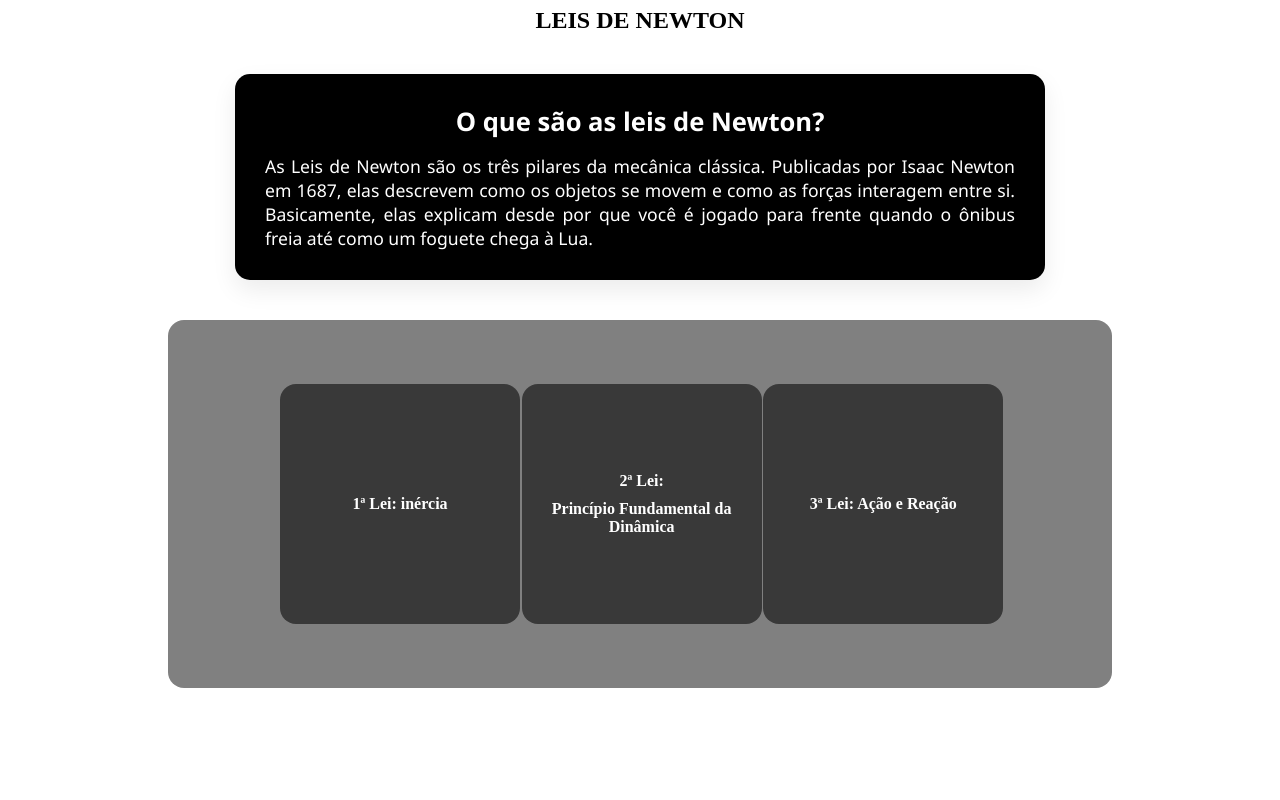
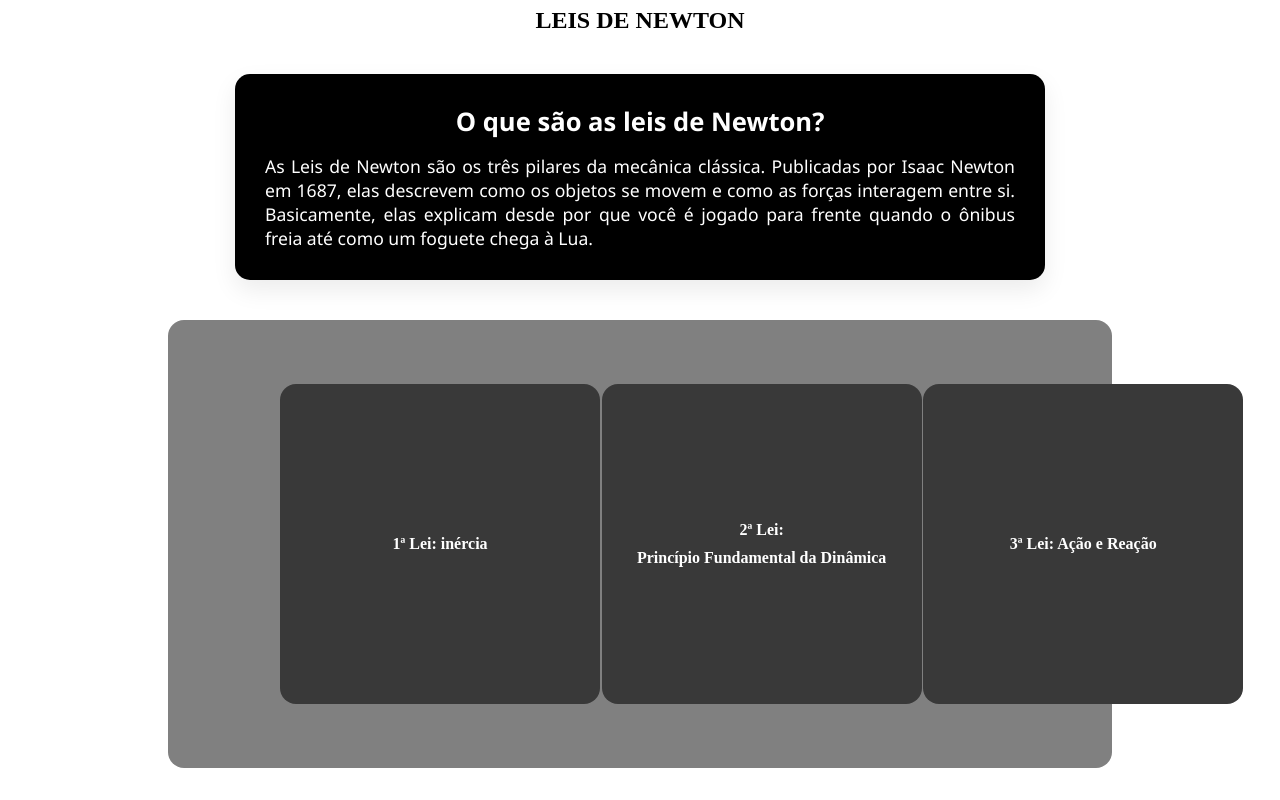
Before and after one commit to guilhermelealdev/prjApresentacaoFisica, a React (Vite) app in the folder PrjFisica/: page / in a window 1280 px wide. Shown: the part 471-1271 px from the top of the page. Before the commit the page ends 1191 px from the top, so only its background shows below. Built offline with nearby package versions, Linux system fonts and the light colour scheme.

Commit message:
Leis de newton prontas

```diff
--- a/PrjFisica/src/components/sections/LeisDeNewton.jsx
+++ b/PrjFisica/src/components/sections/LeisDeNewton.jsx
@@ -19,7 +19,15 @@ export function LeisDeNewton() {
           <div class="card">
             <div class="dentro">
               <div class="frente">1ª Lei: inércia</div>
-              <div class="atras">explicação</div>
+              <div class="atras">
+                <p>
+                  A Lei da Inércia dita que um corpo mantém seu estado atual —
+                  seja de repouso ou de movimento retilíneo uniforme — a menos
+                  que uma força externa o obrigue a mudar. Essencialmente, os
+                  objetos "resistem" a alterações em sua velocidade, e essa
+                  resistência é determinada pela sua massa.
+                </p>
+              </div>
             </div>
           </div>
 
@@ -29,14 +37,37 @@ export function LeisDeNewton() {
                 <p>2ª Lei:</p>
                 <p>Princípio Fundamental da Dinâmica</p>
               </div>
-              <div class="atras">explicação</div>
+              <div class="atras">
+                <p>
+                  A Segunda Lei diz que a aceleração de um objeto depende da
+                  força aplicada e da sua massa:
+                </p>
+                <br />
+                <p id="formula-um">
+                  <strong>F = m * a</strong>
+                </p>
+                <p>
+                  Ou seja: mais força = mais aceleração; mais massa = mais
+                  esforço para mover.
+                </p>
+              </div>
             </div>
           </div>
 
           <div class="card">
             <div class="dentro">
               <div class="frente">3ª Lei: Ação e Reação</div>
-              <div class="atras">explicação</div>
+              <div class="atras">
+                <p>
+                  A Terceira Lei de Newton estabelece que todas as forças
+                  surgem em pares: para cada ação, existe uma reação de mesma
+                  intensidade e direção, mas em sentido oposto. Isso significa
+                  que, se um corpo A exerce uma força sobre um corpo B, o corpo
+                  B reage instantaneamente aplicando uma força idêntica de volta
+                  em A, demonstrando que é impossível tocar algo sem ser tocado
+                  de volta.
+                </p>
+              </div>
             </div>
           </div>
         </section>
--- a/PrjFisica/src/components/sections/sections.css
+++ b/PrjFisica/src/components/sections/sections.css
@@ -1,8 +1,8 @@
-h2{
+h2 {
   text-align: center;
 }
 
-#explicacao-leis{
+#explicacao-leis {
   display: grid;
   grid-template-rows: 0.2fr 0.5fr;
   text-align: center;
@@ -16,9 +16,8 @@ h2{
   max-width: 750px;
   border-radius: 15px;
   box-shadow: 0 10px 25px rgba(0, 0, 0, 0.08);
-  font-family: 'Segoe UI', Roboto, Helvetica, Arial, sans-serif;
+  font-family: "Segoe UI", Roboto, Helvetica, Arial, sans-serif;
 }
-
 
 #explicacao-leis h3 {
   font-size: 1.6rem;
@@ -32,14 +31,14 @@ h2{
   margin: 0;
 }
 
-#leis-de-newton{
+#leis-de-newton {
   display: flex;
   align-items: center;
   justify-content: center;
   margin: 2rem;
 }
 
-#leis-de-newton-section{
+#leis-de-newton-section {
   border-radius: 16px;
   padding: 3rem 7rem;
   border: 2px solid var(--borda-transparente);
@@ -48,32 +47,31 @@ h2{
   height: 80%;
   width: 60%;
   margin: 0;
-    grid-template-columns: repeat(3,1fr);
+  grid-template-columns: repeat(3, 1fr);
   gap: 0.1rem;
-
 }
-.card{
-    height: 15rem;
-    width: 15rem;
+.card {
+  height: 20rem;
+  width: 20rem;
   border-radius: 16px;
   margin: 1rem auto;
   perspective: 1000px;
   cursor: pointer;
 }
 
-.dentro{
+.dentro {
   position: relative;
   width: 100%;
   height: 100%;
   transition: transform 0.5s;
   transform-style: preserve-3d;
-
 }
 .card:hover .dentro {
   transform: rotateY(180deg);
 }
 
-.frente, .atras {
+.frente,
+.atras {
   position: absolute;
   width: 100%;
   height: 100%;
@@ -97,7 +95,7 @@ h2{
   margin: 5px;
 }
 
-.frente{
+.frente {
   border-radius: 16px;
   font-weight: bolder;
   color: white;
@@ -107,7 +105,9 @@ h2{
   backdrop-filter: blur(var(--blur));
   -webkit-backdrop-filter: blur(var(--blur));
 }
-.atras{
+.atras {
+  text-align: center;
+  flex-direction: column;
   border-radius: 16px;
   background-color: rgb(0, 0, 0);
   color: white;
@@ -115,3 +115,15 @@ h2{
   -webkit-backdrop-filter: blur(var(--blur));
   transform: rotateY(180deg);
 }
+
+.card p {
+  width: 80%;
+}
+
+#formula-um {
+  max-width: 150px;
+}
+
+strong{
+  font-size: 20px;
+}
```
Lines whose indentation alone changed are shown as unchanged.
